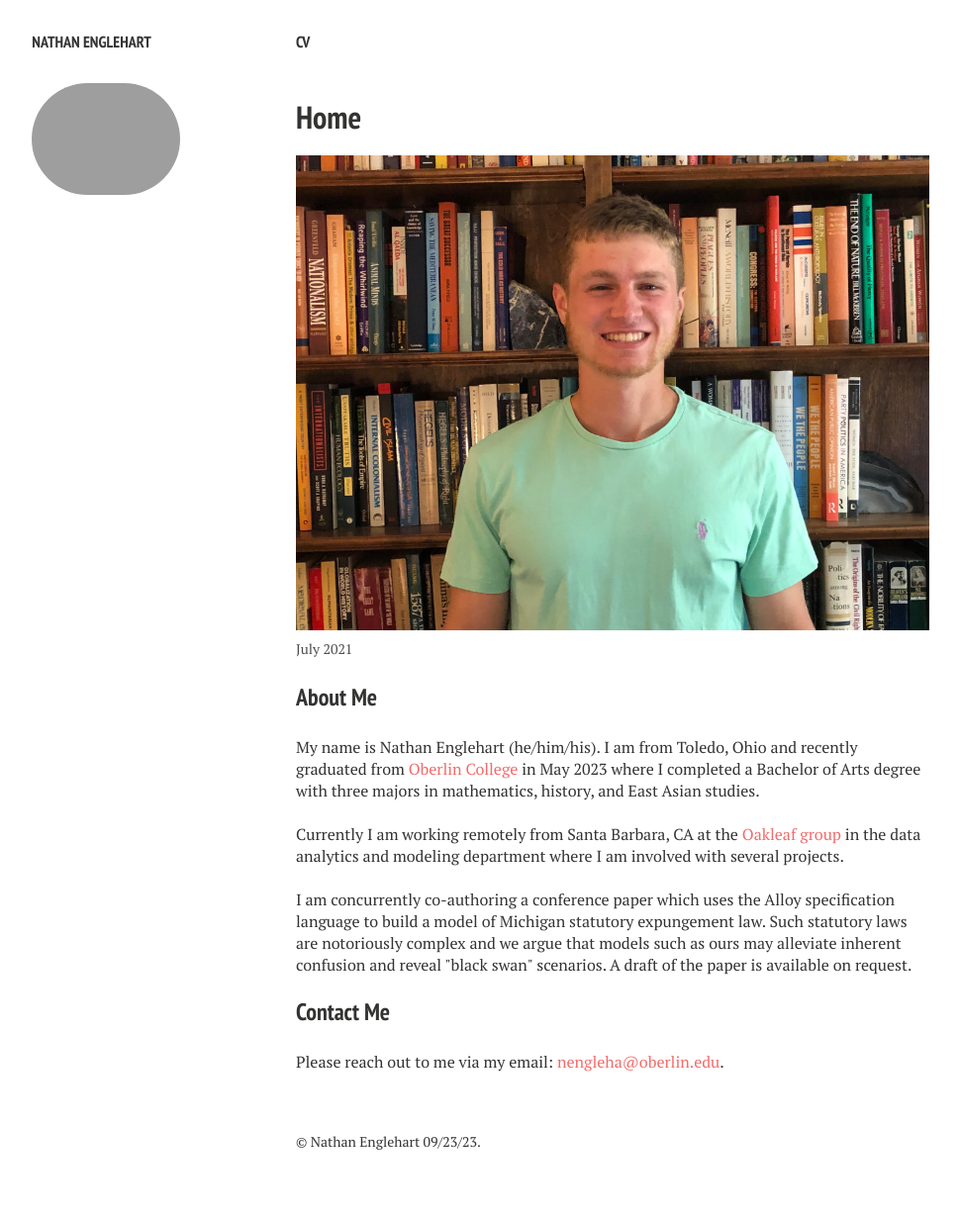
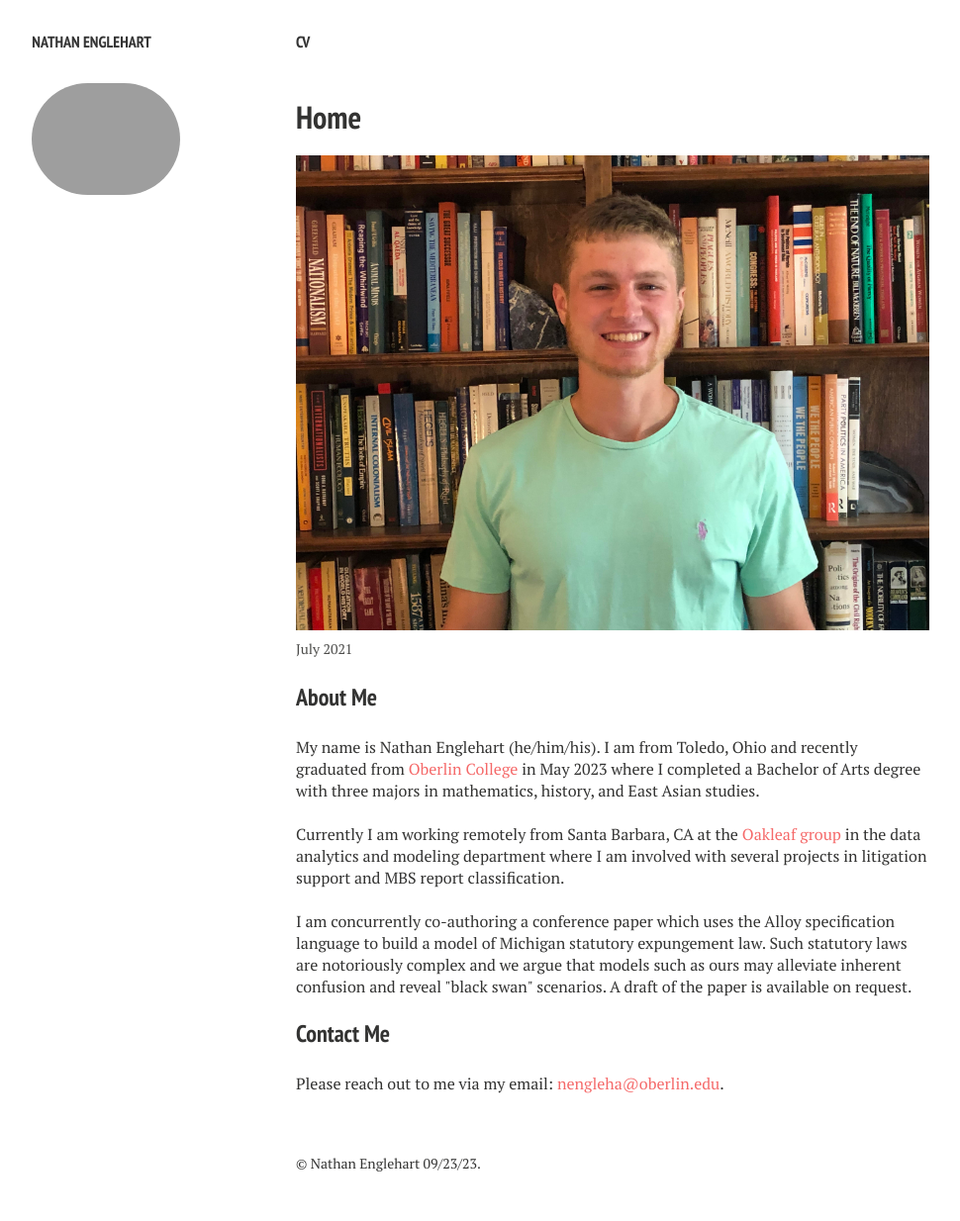
Before and after one commit to nathanenglehart/nathanenglehart.github.io, a Jekyll site: the page built from index.md, in a window 1280 px wide. Shown: the whole page at 99% size, without its empty margins (21-991 px from the left). Built offline with Jekyll 4.4.1, drawn with Linux system fonts in a browser that asks for light colours; nearby versions of some CDN libraries; before the commit the page ends 1212 px from its top, so only the background shows below that.

Commit message:
cv and about page

```diff
--- a/index.md
+++ b/index.md
@@ -17,7 +17,7 @@ tags: [Jekyll, theme, responsive, blog, template]
 My name is Nathan Englehart (he/him/his). I am from Toledo, Ohio and recently graduated from <a style="color: #f56a6a !important" href="https://www.oberlin.edu/">Oberlin College</a> in May 2023 where I completed a Bachelor of Arts degree with three majors in mathematics, history, and East Asian studies.
 <br>
 <br>
-Currently I am working remotely from Santa Barbara, CA at the <a style="color: #f56a6a !important" href="https://oakleaf.com/">Oakleaf group</a> in the data analytics and modeling department where I am involved with several projects.
+Currently I am working remotely from Santa Barbara, CA at the <a style="color: #f56a6a !important" href="https://oakleaf.com/">Oakleaf group</a> in the data analytics and modeling department where I am involved with several projects in litigation support and MBS report classification.
 <br>
 <br>
 I am concurrently co-authoring a conference paper which uses the Alloy specification language to build a model of Michigan statutory expungement law. Such statutory laws are notoriously complex and we argue that models such as ours may alleviate inherent confusion and reveal "black swan" scenarios. A draft of the paper is available on request.
```
Also changed, not shown: 1 other file.
